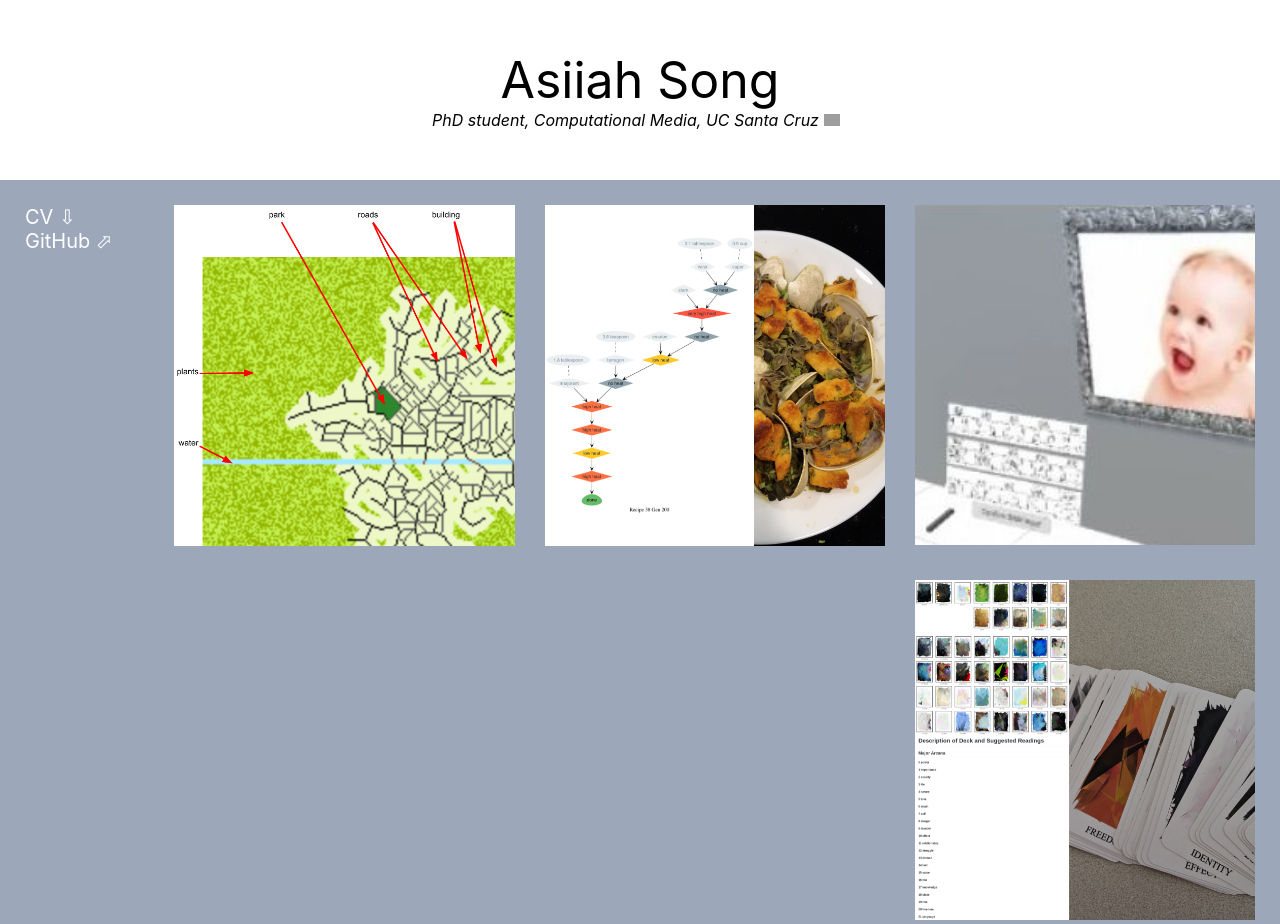
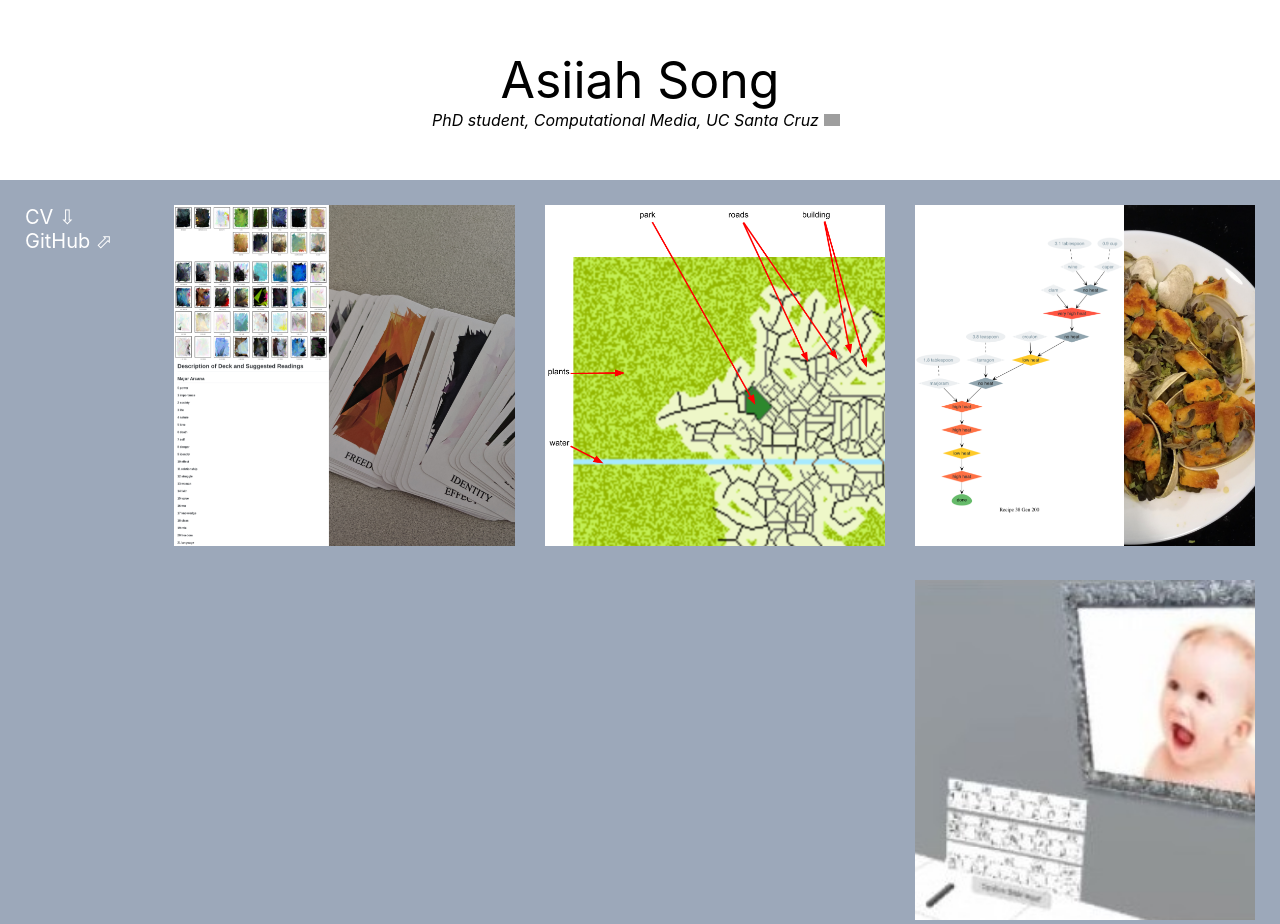
Before and after one commit to julinas/julinas.github.io, a React (Create React App) app: page / in a window 1280 px wide. Built offline with nearby package versions, Linux system fonts and the light colour scheme; grey boxes are pictures that could not be loaded.

Commit message:
add iSAM

```diff
--- a/src/App.js
+++ b/src/App.js
@@ -28,9 +28,6 @@ function App() {
 	        </div>
 	    </div>
 	    <div class="portfolio-item">
-	        <a href="https://github.com/julinas/iSAM/blob/master/README.md" target="_blank"><img src="iSAM.JPG"/></a>
-	    </div>
-	    <div class="portfolio-item">
 	        <a href="https://github.com/julinas/recipe/blob/master/README.md" target="_blank"><img src="Recipe.png"/></a>
 	    </div>
 	    <div class="portfolio-item">
@@ -39,6 +36,9 @@ function App() {
 	    <div class="portfolio-item">
 	        <a href="https://github.com/julinas/generative-tarot/blob/master/README.md" target="_blank"><img src="Tarot.png"/></a>
 	    </div>
+	    <div class="portfolio-item">
+	        <a href="https://github.com/julinas/iSAM/blob/master/README.md" target="_blank"><img src="iSAM.JPG"/></a>
+	    </div>
 	</div>
 	</div>
     );
```
